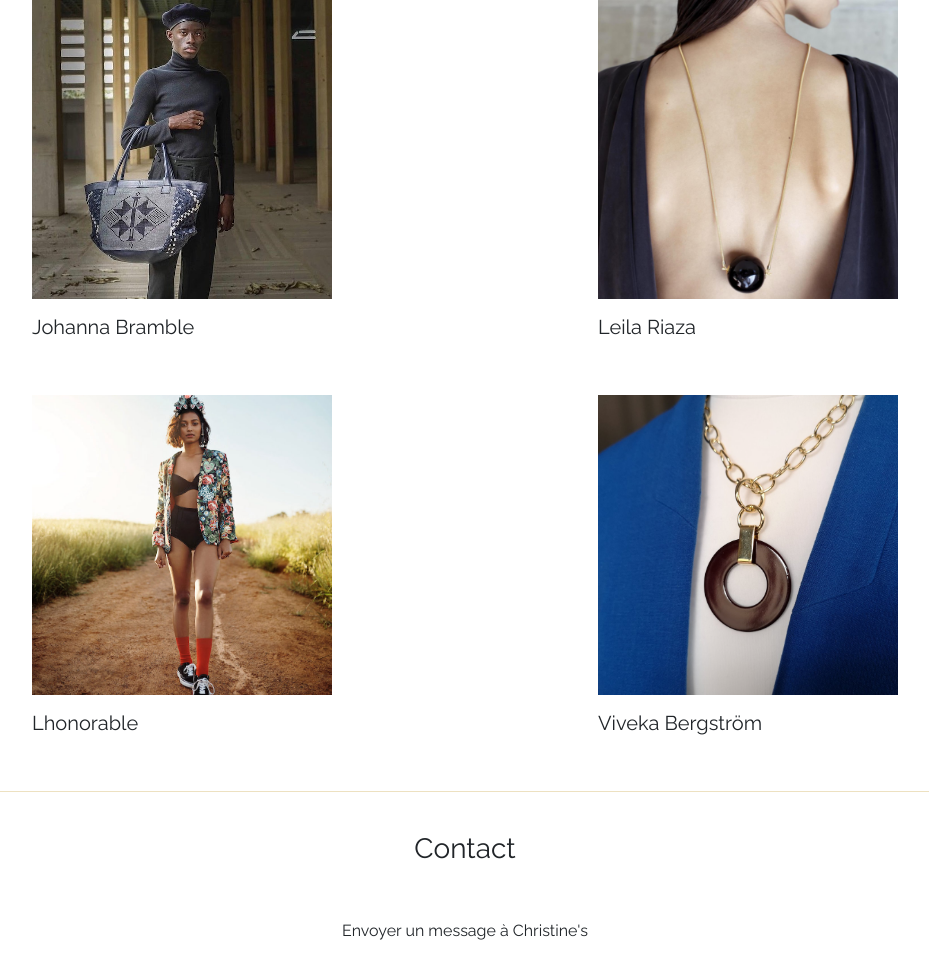
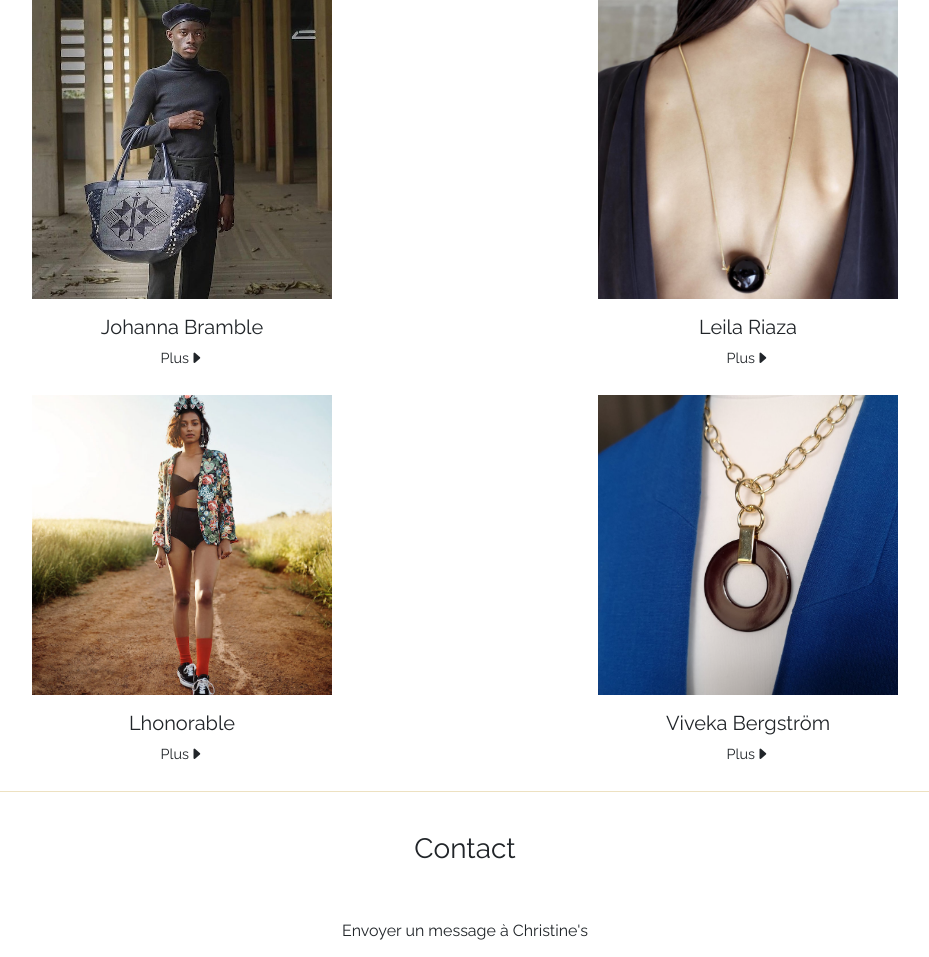
Before and after one commit to LaurentVillate/christineStore, a PHP site: page /index.php in a window 1280 px wide. Shown: the part 2158-3115 px from the top of the page, without its empty margins (175-1104 px from the left). Run offline with PHP 8.4, Linux system fonts and the light colour scheme; some libraries are stand-ins or nearby versions.

Commit message:
ajout texte et icone lien vers détails designers

```diff
--- a/index.php
+++ b/index.php
@@ -73,16 +73,18 @@
         <div class="col-6 d-flex justify-content-center">
           <div class="thumbnail-container">
             <img src="public/img/johannabramble2.jpeg" class="thumbnail" alt="...">
-            <div class="card-text pt-3 pb-4 textelong">
+            <div class="card-text pt-3 pb-4 textelong text-center">
               <h5>Johanna Bramble</h5>
+              <a><?=$lang['more']?><i class="bi bi-caret-right-fill"></i></a>
             </div>
           </div>
         </div>
         <div class="col-6 d-flex justify-content-center">
           <div class="thumbnail-container">
             <img src="public/img/leilariaza3.png" class="thumbnail" alt="...">
-            <div class="card-text pt-3 pb-4 textelong">
+            <div class="card-text pt-3 pb-4 textelong text-center">
               <h5>Leila Riaza</h5>
+              <a><?=$lang['more']?><i class="bi bi-caret-right-fill"></i></a>
             </div>
           </div>
         </div>
@@ -91,16 +93,18 @@
         <div class="col-6 d-flex justify-content-center">
           <div class="thumbnail-container">
             <img src="public/img/lhonorable3.jpg" class="thumbnail" alt="...">
-            <div class="card-text pt-3 pb-4 textelong">
+            <div class="card-text pt-3 pb-4 textelong text-center">
               <h5>Lhonorable</h5>
+              <a><?=$lang['more']?><i class="bi bi-caret-right-fill"></i></a>
             </div>
           </div>
         </div>
         <div class="col-6 d-flex justify-content-center">
           <div class="thumbnail-container">
             <img src="public/img/vivekabergstrom4.png" class="thumbnail" alt="...">
-            <div class="card-text pt-3 pb-4 textelong">
+            <div class="card-text pt-3 pb-4 textelong text-center">
               <h5>Viveka Bergström</h5>
+              <a><?=$lang['more']?><i class="bi bi-caret-right-fill"></i></a>
             </div>
           </div>
         </div>
--- a/lang/languages/en.php
+++ b/lang/languages/en.php
@@ -21,6 +21,8 @@ $lang = array(
     <p>Craving a new adventure I, along with my partner Regis, embarked on a journey to Colombia’s capital city. Our immersion into Bogota’s vibrant culture allowed us to discover new forms of art, crafts and colours…</p>
     <p><strong>Christine’s spirit is now being launched and displayed online</strong>, presenting my favourite selection of curated pieces created by exceptional jewelry and accessory designers. Meticulously crafted, these limited-edition quality pieces capture the essence of the artist’s distinguished talents, creativity, originality and class.</p>
     <p><strong>Christine’s, as a designer agent,</strong> exceeds beyond its global showcase of fine and high-end products. I support international designers wanting to develop their brands. My past experiences with The Conran Shop and Modénature, as well as my international contacts and networks, open up unique set of opportunities and far-reaching visibility for designers who share my vision of fashion: exquisite attention to detail, unique personality and know-how.</p>",
+    //designers
+    "more" => "More",
     //Contact
     "message" => "Send a message to Christine's",
     "visit" => "Visit our concept store",
--- a/lang/languages/fr.php
+++ b/lang/languages/fr.php
@@ -21,7 +21,9 @@ $lang = array(
     <p>Puis, une envie de nouvelles aventures m’entraîne en Colombie. Avec Régis mon compagnon, nous nous installons à Bogota. Cette immersion me permet de découvrir d’autres formes d’art et d’artisanat, d’autres couleurs…</p>
     <p><strong>L’esprit Christine’s se déploie désormais en version e-shopping.</strong> Le site met en avant ma sélection de designers en bijoux ou en accessoires. Des coups de cœur pour des créateurs qui effectuent un travail minutieux et proposent des pièces uniques ou des éditions limitées. Des pièces pour se démarquer avec classe.</p>
     <p><strong>Christine’s, agent de designers,</strong> accompagne les créateurs internationaux dans le développement de leur marque. Mon expérience (Conran Shop, Modénature) et mon réseau international me permettent de donner une visibilité plus grande à ces designers qui partagent avec moi la même vision de la mode : sens du détail, personnalité marquée et savoir-faire.</p>",
-    //Contact
+    //designers
+    "more" => "Plus",
+    //contact
     "message" => "Envoyer un message à Christine's",
     "visit" => "Visiter le concept store",
     "join" => "Rejoignez-nous sur",
```
